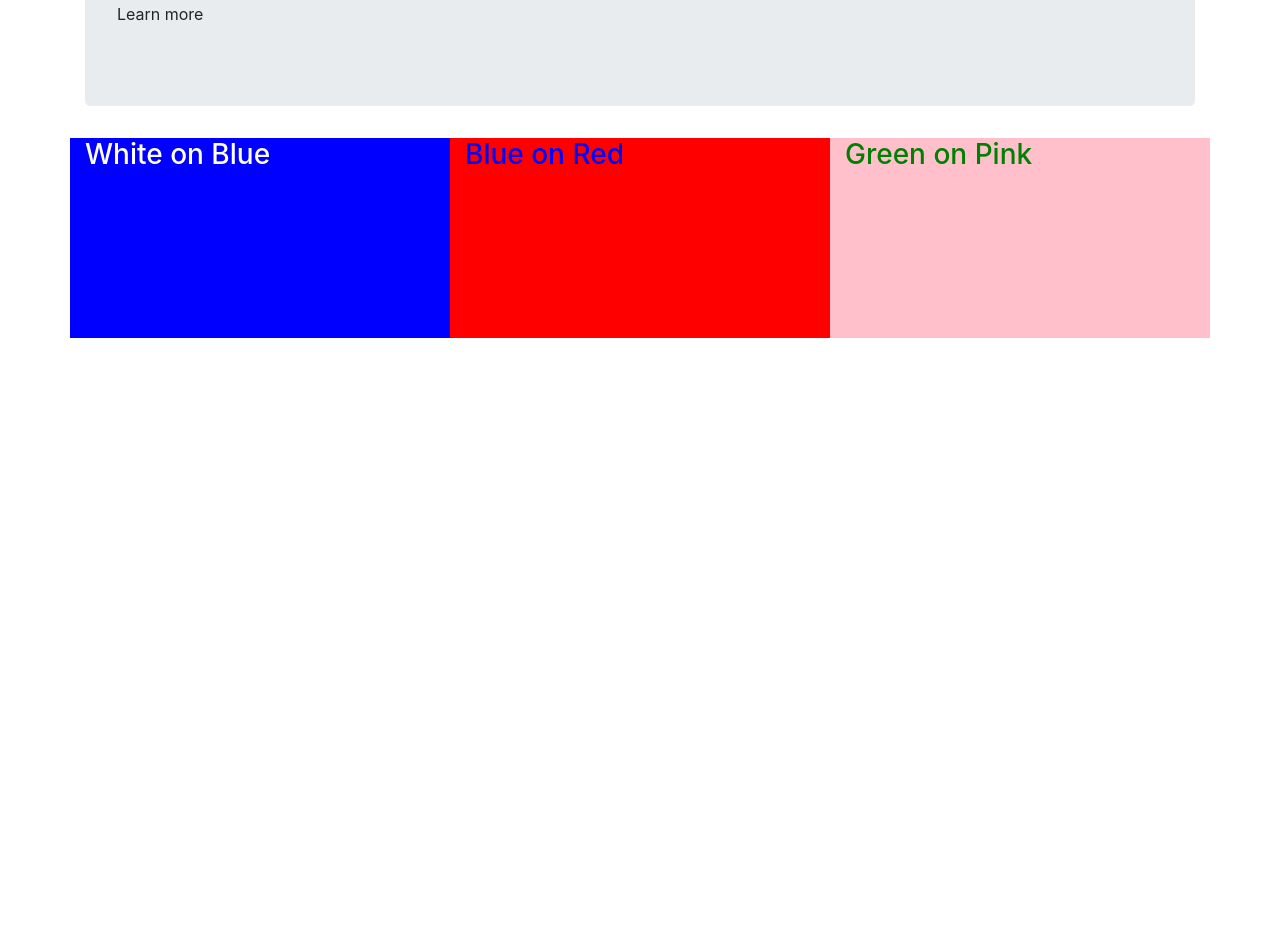
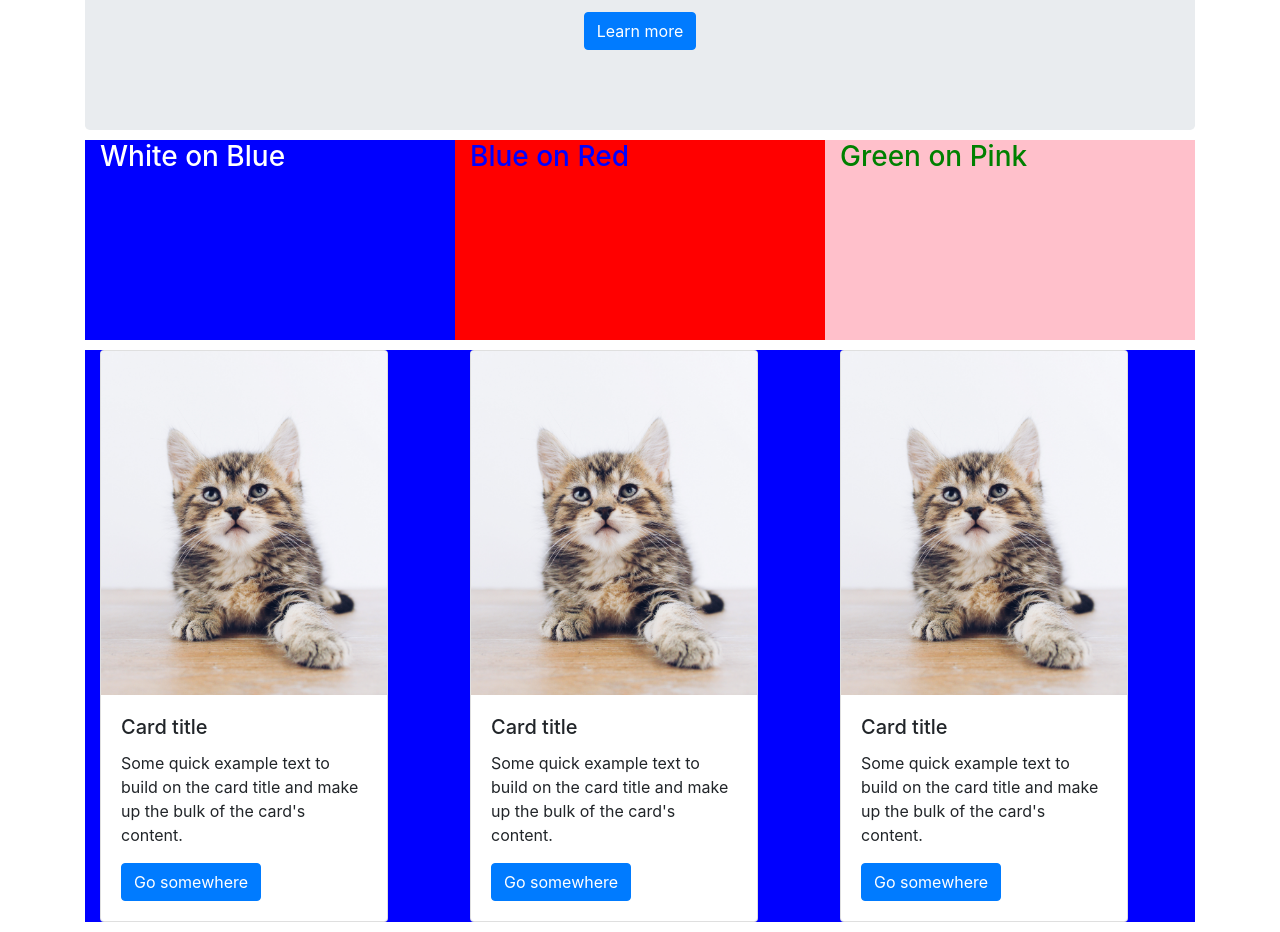
Before and after one commit to LilianBob/first-jsx-react, a React (Create React App) app: page / in a window 1280 px wide. Shown: the part 160-1092 px from the top of the page. Before the commit the page ends 800 px from the top, so only its background shows below. Built offline with nearby package versions, Linux system fonts and the light colour scheme.

Commit message:
cards with images...bootstrap

```diff
--- a/src/components/App.js
+++ b/src/components/App.js
@@ -3,12 +3,12 @@ import React from 'react';
 const App = (props) => {
         return(
             <div className="container">
-                <div className ="jumbotron">
+                <div className ="jumbotron" style= {{margin: props.margin, textAlign: "center"}}>
                     <h1> {props.title} </h1>
                     <h3 > {props.header} </h3>
-                    <p> {props.lead} </p>
+                    <p> <a href="./" className="btn btn-primary">{props.lead}</a> </p>
                 </div>
-                <div className="row" style= {{height: props.height}}>
+                <div className="row" style= {{height: props.height, margin: props.margin}}>
                     <div className="col" style={{background: props.color1}}>
                         <h3 style={{color: props.color4}}> White on Blue </h3>
                     </div>
@@ -19,6 +19,38 @@ const App = (props) => {
                         <h3 style={{color: props.color5}}> Green on Pink </h3>
                     </div>
                 </div>
+                <div className="row" style= {{margin: props.margin, background: props.color1}}>
+                    <div className="col">
+                        <div className="card" style={{width:"18rem"}}>
+                            <img className="card-img-top" src="./images/kitty.jpg" alt="kitty"></img>
+                            <div className="card-body">
+                                <h5 className="card-title">Card title</h5>
+                                <p className="card-text">Some quick example text to build on the card title and make up the bulk of the card's content.</p>
+                                <a href="./" className="btn btn-primary">Go somewhere</a>
+                            </div>
+                        </div>
+                    </div>
+                    <div className="col">
+                        <div className="card" style={{width:"18rem"}}>
+                            <img className="card-img-top" src="./images/kitty.jpg" alt="kitty"></img>
+                            <div className="card-body">
+                                <h5 className="card-title">Card title</h5>
+                                <p className="card-text">Some quick example text to build on the card title and make up the bulk of the card's content.</p>
+                                <a href="./" class="btn btn-primary">Go somewhere</a>
+                            </div>
+                        </div>
+                    </div>
+                    <div className="col">
+                        <div className="card" style={{width:"18rem"}}>
+                            <img className="card-img-top" src="./images/kitty.jpg" alt="kitty"></img>
+                            <div className="card-body">
+                                <h5 className="card-title">Card title</h5>
+                                <p className="card-text">Some quick example text to build on the card title and make up the bulk of the card's content.</p>
+                                <a href="./" class="btn btn-primary">Go somewhere</a>
+                            </div>
+                        </div>
+                    </div>
+                </div>
             </div>
 
         );
--- a/src/index.js
+++ b/src/index.js
@@ -14,6 +14,7 @@ const props = {
   color4: "white",
   color5: "green",
   height: "200px",
+  margin: "10px 0px"
 };
 
 ReactDOM.render(
```
Also changed, not shown: public/Images/kitty.jpg (added).
